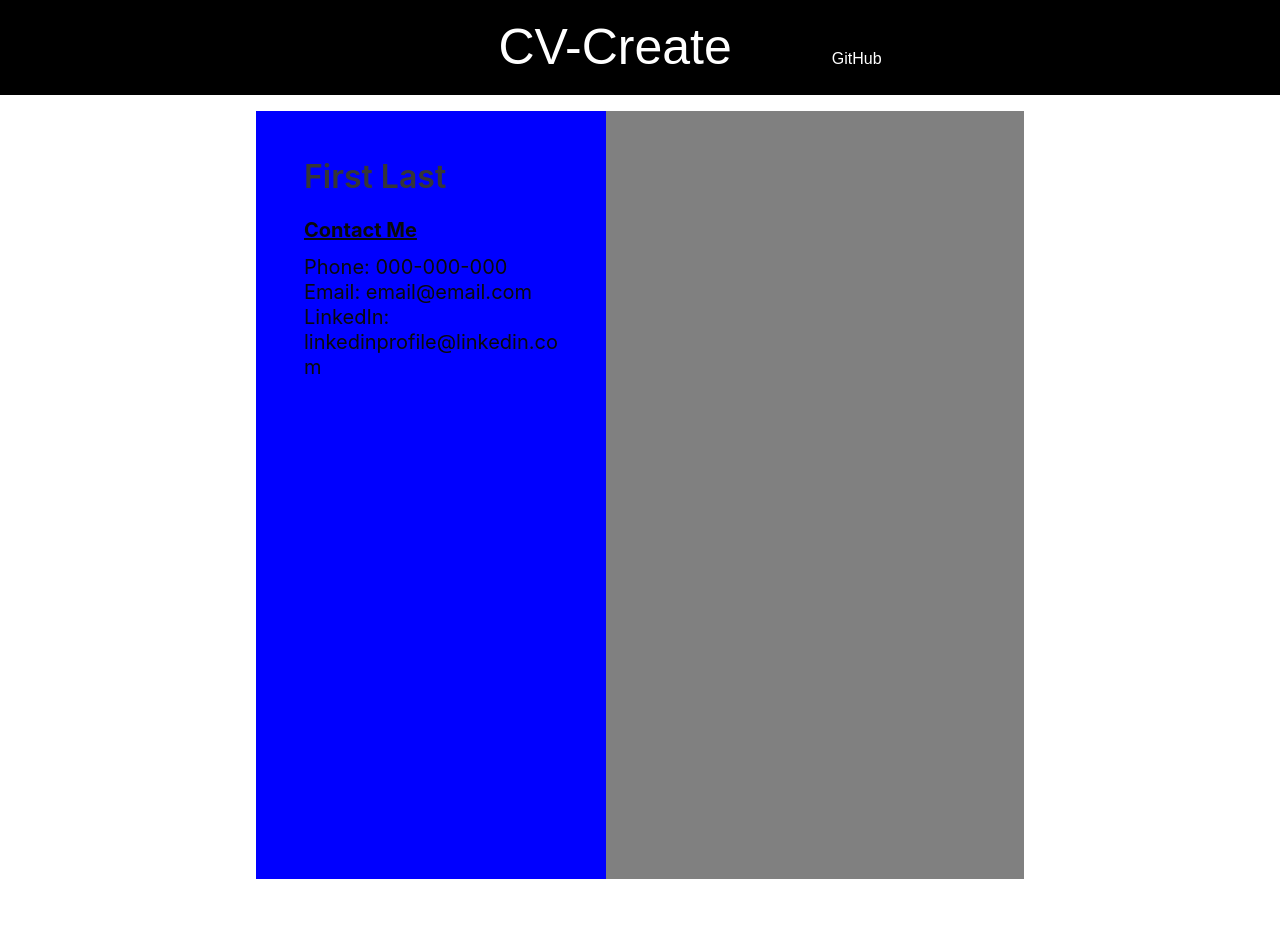
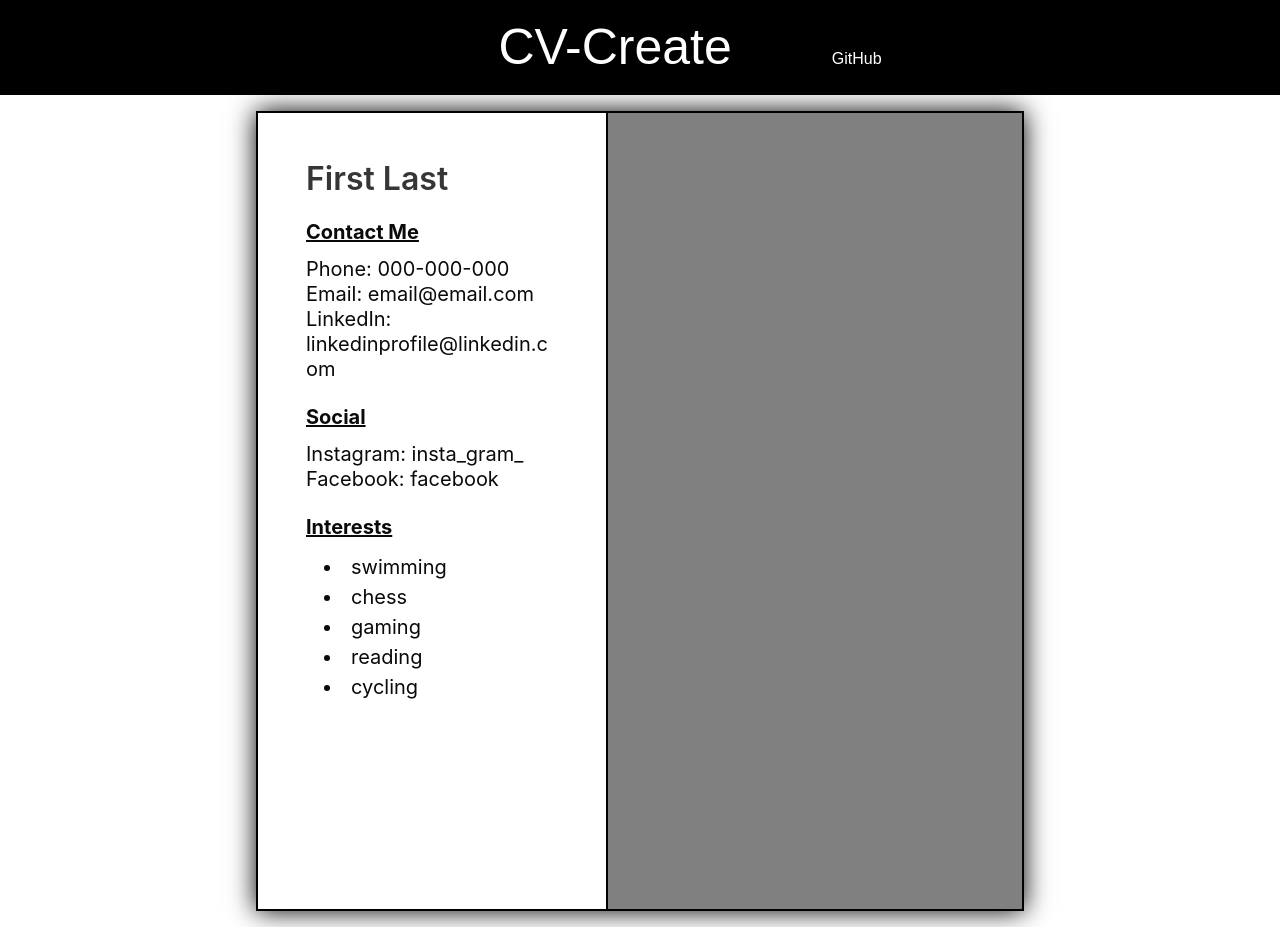
Before and after one commit to Kn0wn-Un/cv-application, a React (Create React App) app: page / in a window 1280 px wide. Before the commit the page ends 895 px from the top, so only its background shows below. Built offline with nearby package versions, Linux system fonts and the light colour scheme.

Commit message:
personal display

```diff
--- a/src/components/Contact.js
+++ b/src/components/Contact.js
@@ -11,41 +11,27 @@ class Contact extends Component {
         console.log(Phone);
         return (
             <div className="container has-text-black">
-                <div
-                    className="is-size-5 has-text-weight-bold"
-                    style={{
-                        margin: '20px 0px 10px 0px',
-                        textDecoration: 'underline',
-                    }}
-                >
+                <div className="is-size-5 has-text-weight-bold per-heading">
                     Contact Me
                 </div>
                 {Phone === '' || (
                     <div className="container">
-                        <span className=" subtitle has-text-black">
-                            Phone:{' '}
-                        </span>
-                        <span className=" subtitle has-text-black">
-                            {Phone}
-                        </span>
+                        <span className="subtitle has-text-black">Phone: </span>
+                        <span className="subtitle has-text-black">{Phone}</span>
                     </div>
                 )}
                 {email === '' || (
                     <div className="container has-text-black">
-                        <span className=" subtitle has-text-black">
-                            Email:{' '}
-                        </span>
-                        <span className=" subtitle has-text-black">
-                            {email}
-                        </span>
+                        <span className="subtitle has-text-black">Email: </span>
+                        <span className="subtitle has-text-black">{email}</span>
                     </div>
                 )}
                 {LinkedIn === '' || (
                     <div className="container has-text-black">
-                        <span className=" subtitle has-text-black">
+                        <span className="subtitle has-text-black">
                             LinkedIn:{' '}
                         </span>
-                        <span className=" subtitle has-text-black">
+                        <span className="subtitle has-text-black">
                             {LinkedIn}
                         </span>
                     </div>
--- /dev/null
+++ b/src/components/Interests.js
@@ -0,0 +1,17 @@
+import React, { Component } from 'react';
+
+class Interests extends Component {
+    constructor() {
+        super();
+        this.state = {};
+    }
+    render() {
+        let i = 0;
+        const arr = this.props.data.map((interest) => {
+            return <li key={i++}>{interest}</li>;
+        });
+        return <div className="container list">{arr}</div>;
+    }
+}
+
+export default Interests;
--- a/src/components/Name.js
+++ b/src/components/Name.js
@@ -1,6 +1,8 @@
 import React from 'react';
+import data from '../data';
 import Contact from './Contact';
-import data from '../data';
+import Social from './Social';
+import Interests from './Interests';
 
 class Name extends React.Component {
     constructor() {
@@ -17,6 +19,22 @@ class Name extends React.Component {
                         <span className="title">Last</span>
                     </div>
                     <Contact data={data.contact} />
+                    {data.social && (
+                        <div className="container has-text-black">
+                            <div className="is-size-5 has-text-weight-bold per-heading">
+                                Social
+                            </div>
+                            <Social data={data.social} />
+                        </div>
+                    )}
+                    {data.interests && (
+                        <div className="container has-text-black">
+                            <div className="is-size-5 has-text-weight-bold per-heading">
+                                Interests
+                            </div>
+                            <Interests data={data.interests} />
+                        </div>
+                    )}
                 </div>
             </section>
         );
--- /dev/null
+++ b/src/components/Social.js
@@ -0,0 +1,27 @@
+import React, { Component } from 'react';
+
+class Social extends Component {
+    constructor() {
+        super();
+        this.state = {};
+    }
+
+    render() {
+        const socArr = this.props.data.map((handle) => {
+            return (
+                <div className="container" key={handle.id}>
+                    <span className="subtitle has-text-black">
+                        {handle.website + ': '}
+                    </span>
+                    <span className="subtitle has-text-black">
+                        {handle.userName}
+                    </span>
+                </div>
+            );
+        });
+        console.log(socArr);
+        return socArr;
+    }
+}
+
+export default Social;
--- a/src/data.js
+++ b/src/data.js
@@ -1,9 +1,22 @@
 let data = {
-    name: { first: 'Some', last: 'Thing' },
+    name: { first: 'Manjunatha', last: 'H V' },
     contact: {
         Phone: '000-000-000',
         email: 'email@email.com',
         LinkedIn: 'linkedinprofile@linkedin.com',
     },
+    social: [
+        {
+            id: 0,
+            website: 'Instagram',
+            userName: 'insta_gram_',
+        },
+        {
+            id: 1,
+            website: 'Facebook',
+            userName: 'facebook',
+        },
+    ],
+    interests: ['swimming', 'chess', 'gaming', 'reading', 'cycling'],
 };
 export default data;
--- a/src/styles/styles.css
+++ b/src/styles/styles.css
@@ -25,15 +25,18 @@ image {
     display: flex;
     flex-direction: row;
     min-height: 100vh;
-    padding: 2vh 20vw;
+    margin: 2vh 20vw;
+    box-shadow: 0px 0px 25px black;
 }
 .personal {
-    background-color: blue;
     width: 350px;
+    border: 2px solid black;
+    border-right: none;
 }
 .info {
     background-color: grey;
     flex-grow: 1;
+    border: 2px solid black;
 }
 @media (max-width: 1024px) {
     .cvarea {
@@ -43,3 +46,13 @@ image {
         width: 30vw;
     }
 }
+.per-heading {
+    margin: 20px 0px 10px 0px;
+    text-decoration: underline;
+}
+li {
+    font-size: 1.25em;
+}
+.list {
+    margin-left: 18px;
+}
```
